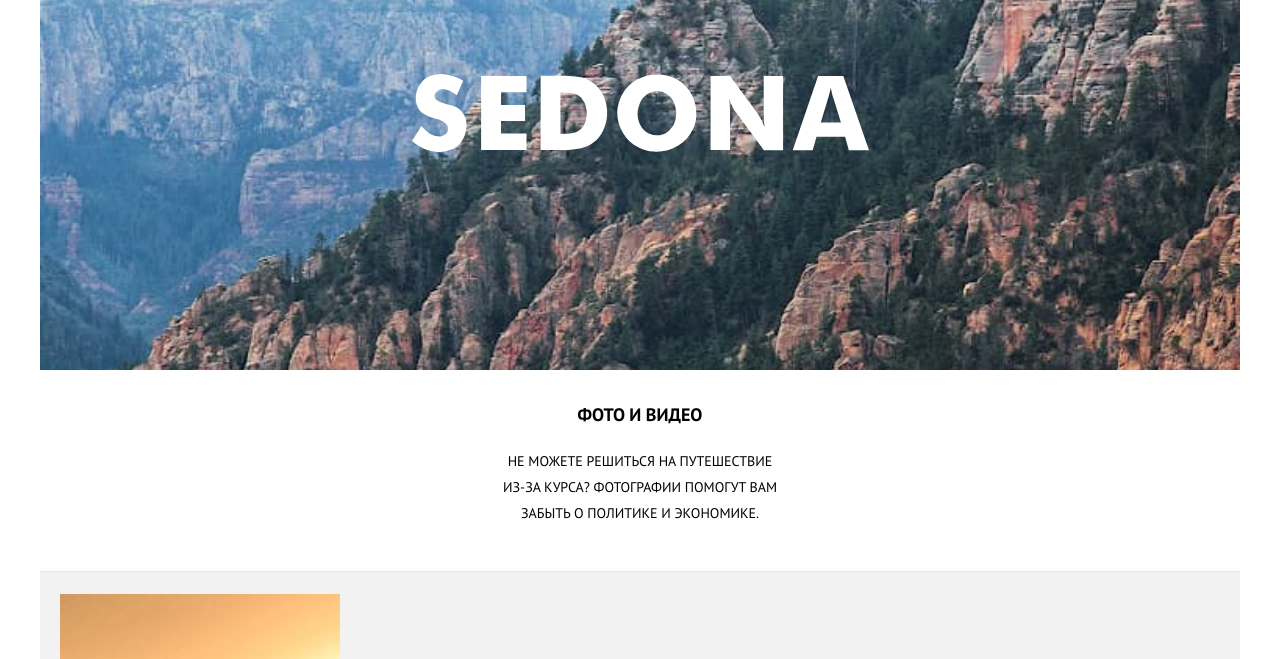
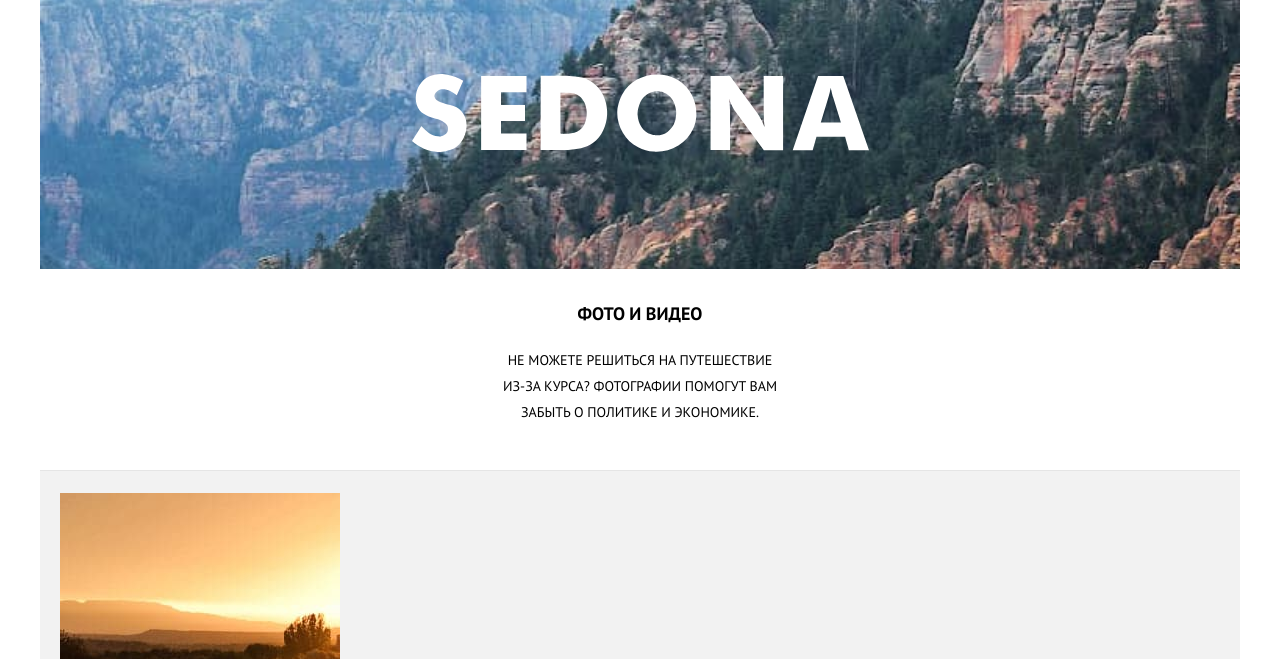
Before and after one commit to Sargeliu/sedona, a website: page source/gallery.html in a window 1280 px wide. Shown: the part 87-746 px from the top of the page. Drawn offline with nearby package versions, Linux system fonts and the light colour scheme; files that its build step writes are made by us from their sources; files whose address does not match are found by name.

Commit message:
Изменил высоту page-header

```diff
--- a/source/less/blocks/page-header.less
+++ b/source/less/blocks/page-header.less
@@ -29,7 +29,7 @@
     text-align: center;
 
     @media (min-width: @tablet-width) {
-      height: 296px;
+      height: 195px;
       padding-top: 95px;
       background-image: url("../../img/tablet/sedona-gallery.jpg");
     }
```
